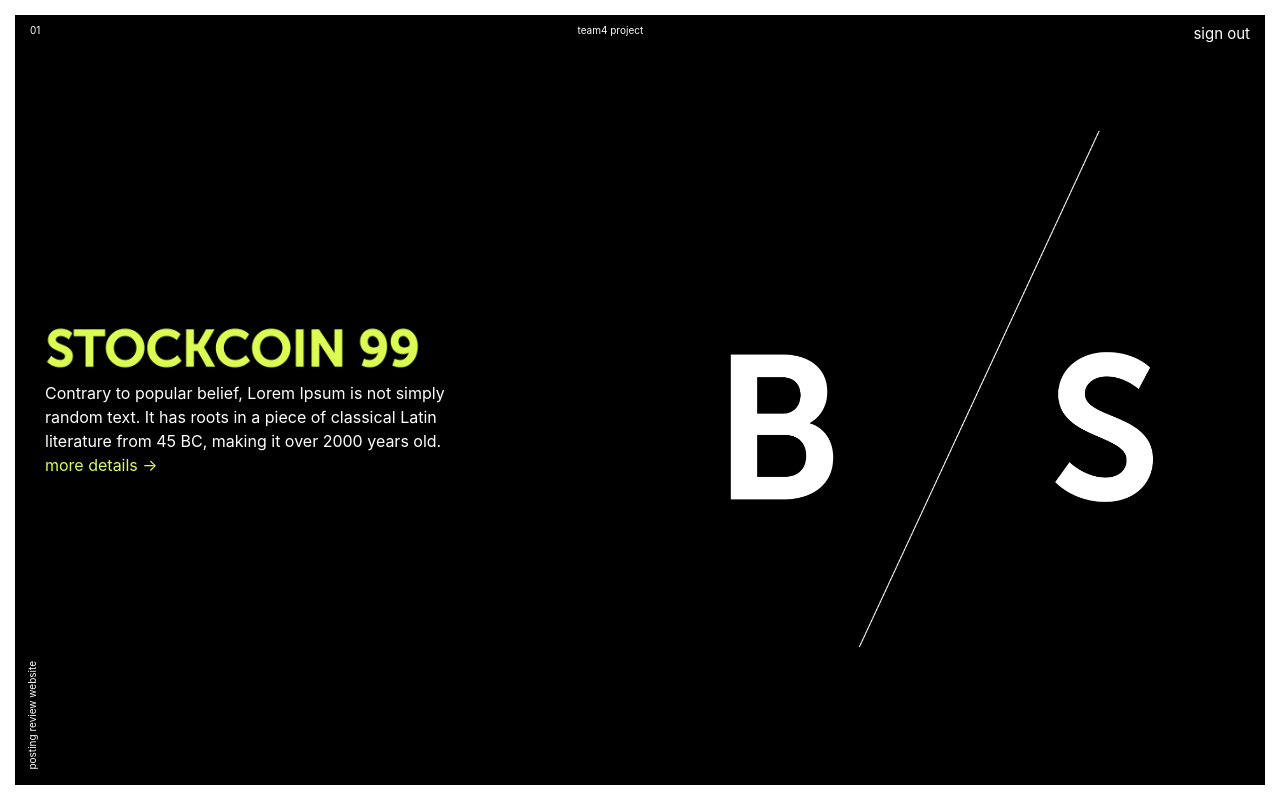
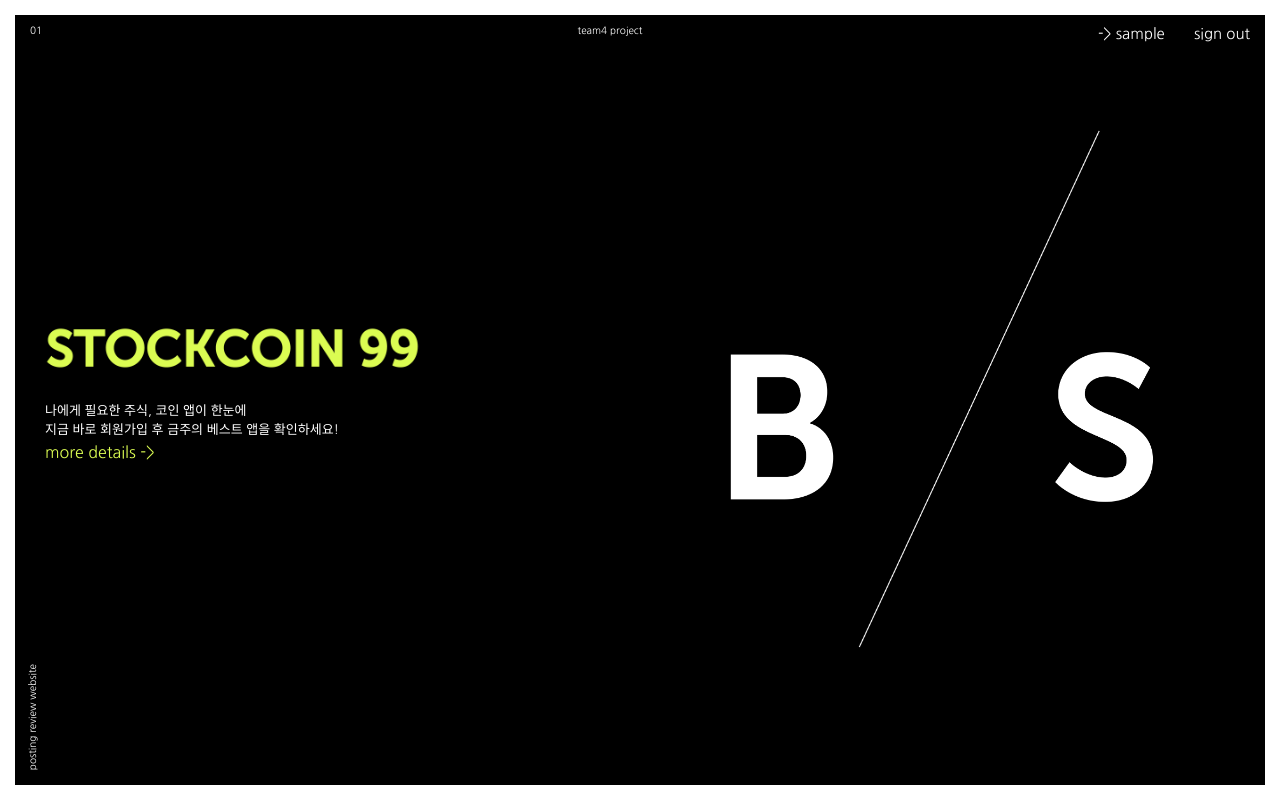
Before and after one commit to soujinko/project01_team4, a Flask app: template templates/main.html in a window 1280 px wide. Run offline with Flask 2, Linux system fonts and the light colour scheme; the template is opened without the code that fills it: most values are stand-ins (such as "Sample title", 1, 10 or a date in 2020); some libraries are stand-ins or nearby versions.

Commit message:
no message

```diff
--- a/templates/detail.html
+++ b/templates/detail.html
@@ -133,6 +133,10 @@
               z-index: 1;
           }
 
+          .signin:hover {
+              border-bottom: 2px solid #DBFC52;
+          }
+
           .user {
               display: inline-block;
               margin-right: 25px;
@@ -217,7 +221,7 @@
                     </div>
 
                 {% else %}
-                    <a href="/login" style="color: white; text-decoration:none;">sign in / sign up</a>
+                    <a href="/login" class="signin" style="color: white; text-decoration:none;">sign in / sign up</a>
                 {% endif %}
             </div>
         </div>
--- a/templates/main.html
+++ b/templates/main.html
@@ -4,8 +4,8 @@
     <title>STOCKCOIN</title>
     <link rel="shortcut icon" href="{{ url_for('static', filename='favicon.ico') }}" type="image/x-icon">
     <link rel="icon" href="{{ url_for('static', filename='favicon.ico') }}" type="image/x-icon">
-    <meta property="og:title" content="스위터 - 세상을 달달하게"/>
-    <meta property="og:description" content="mini project for Web Plus"/>
+    <meta property="og:title" content="STOCKCOIN"/>
+    <meta property="og:description" content="내게 필요한 주식, 코인 앱 정보를 한눈에"/>
     <meta property="og:image" content="{{ url_for('static', filename='ogimg.png') }}"/>
 
     <!-- Required meta tags -->
@@ -16,6 +16,9 @@
     <link rel="stylesheet" href="https://cdn.jsdelivr.net/npm/bulma@0.9.1/css/bulma.min.css">
     <!-- Font Awesome CSS -->
     <link href="//maxcdn.bootstrapcdn.com/font-awesome/4.7.0/css/font-awesome.min.css" rel="stylesheet">
+      <!-- google font -->
+    <link rel="preconnect" href="https://fonts.gstatic.com">
+    <link href="https://fonts.googleapis.com/css2?family=Nanum+Gothic&display=swap" rel="stylesheet">
 
     <!-- JS -->
     <script src="https://ajax.googleapis.com/ajax/libs/jquery/3.4.1/jquery.min.js"></script>
@@ -28,6 +31,9 @@
             }
     </script>
     <style>
+        * {
+            font-family: 'Nanum Gothic', sans-serif;
+        }
         html , body {
             margin: 0;
             padding: 0;
@@ -52,10 +58,7 @@
             border: 0px solid red;
             box-sizing: border-box;
             display: table-cell;
-
-
         }
-
         .login {
             position: absolute;
             right: 15px;
@@ -63,13 +66,32 @@
             z-index: 1;
             top: 8px;
         }
-        .login:hover {
-            position: absolute;
-            right: 15px;
-            top: 8px;
+        .signin:hover {
+            border-bottom: 2px solid #DBFC52;
+        }
+        .user {
+            display: inline-block;
+            margin-right: 25px;
+            z-index: 1;
+            font-size: 15px;
+        }
+        .user:hover {
+            display: inline-block;
+            margin-right: 25px;
+            z-index: 1;
             font-size: 15px;
             border-bottom: 2px solid #DBFC52;
+        }
+        .signout {
+            display: inline-block;
             z-index: 1;
+            font-size: 15px;
+        }
+        .signout:hover {
+            display: inline-block;
+            z-index: 1;
+            font-size: 15px;
+            border-bottom: 2px solid #DBFC52;
         }
 
         .login2  {
@@ -183,11 +205,20 @@
     <div class="wrap">
         <div class="container">
 {#            로그인 정보 있으면 sign out -> function signout 연결, 없으면 sign in #}
+
             <div class="login">
                 {% if user_info %}
-                    <a onclick="sign_out()" style="color: white; text-decoration:none;">sign out</a>
+                    <div style="" class="user">
+                        <a onclick="window.location.href='/user/{{ user_info.username }}'"
+                           style="color: white; text-decoration:none;">-> {{ user_info.username }}  </a>
+                    </div>
+
+                    <div style="display: inline-block" class="signout">
+                        <a onclick="sign_out()" style="color: white; text-decoration:none;">sign out</a>
+                    </div>
+
                 {% else %}
-                    <a href="/login" style="color: white; text-decoration:none;">sign in / sign up</a>
+                    <a href="/login" class="signin" style="color: white; text-decoration:none;">sign in / sign up</a>
                 {% endif %}
             </div>
 
@@ -209,9 +240,8 @@
                     <section>
                         <div class="logo">
                         </div>
-                        <p style="color: white">Contrary to popular belief, Lorem Ipsum is not simply random text.
-                            It has roots in a piece of classical Latin literature from 45 BC,
-                            making it over 2000 years old.
+                        <p style="color: white; font-size: 13px; margin-top: 20px">나에게 필요한 주식, 코인 앱이 한눈에 <br>
+                            지금 바로 회원가입 후 금주의 베스트 앱을 확인하세요!
                         </p>
                         <a style="" href="https://www.notion.so/1bc12bb63a19400ba3d413dfbb58f523">more details -></a>
 {#                        <p style="color: #DBFC52">more details -></p>#}
```
Also changed, not shown: templates/index.html (+4 -3 lines), templates/login.html (+4 -5 lines).
